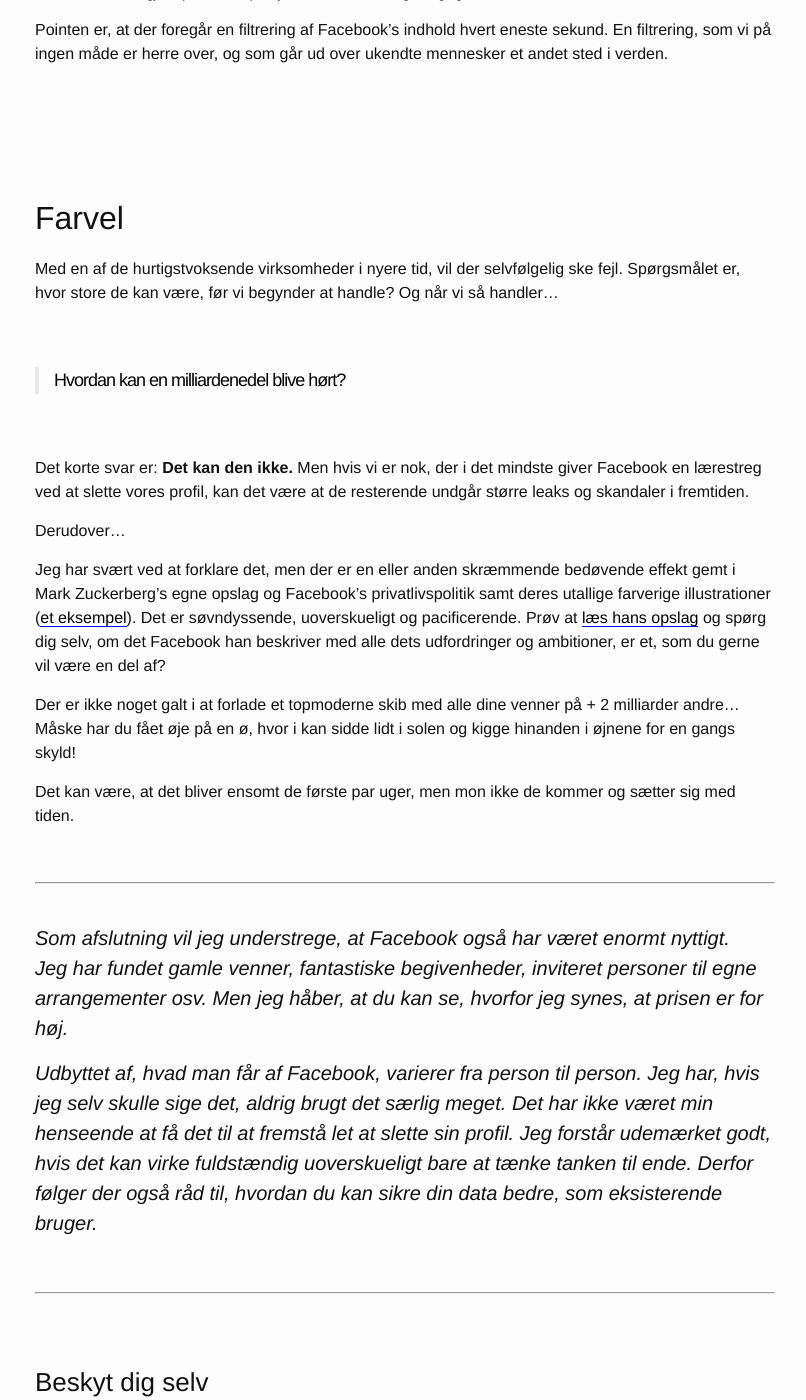
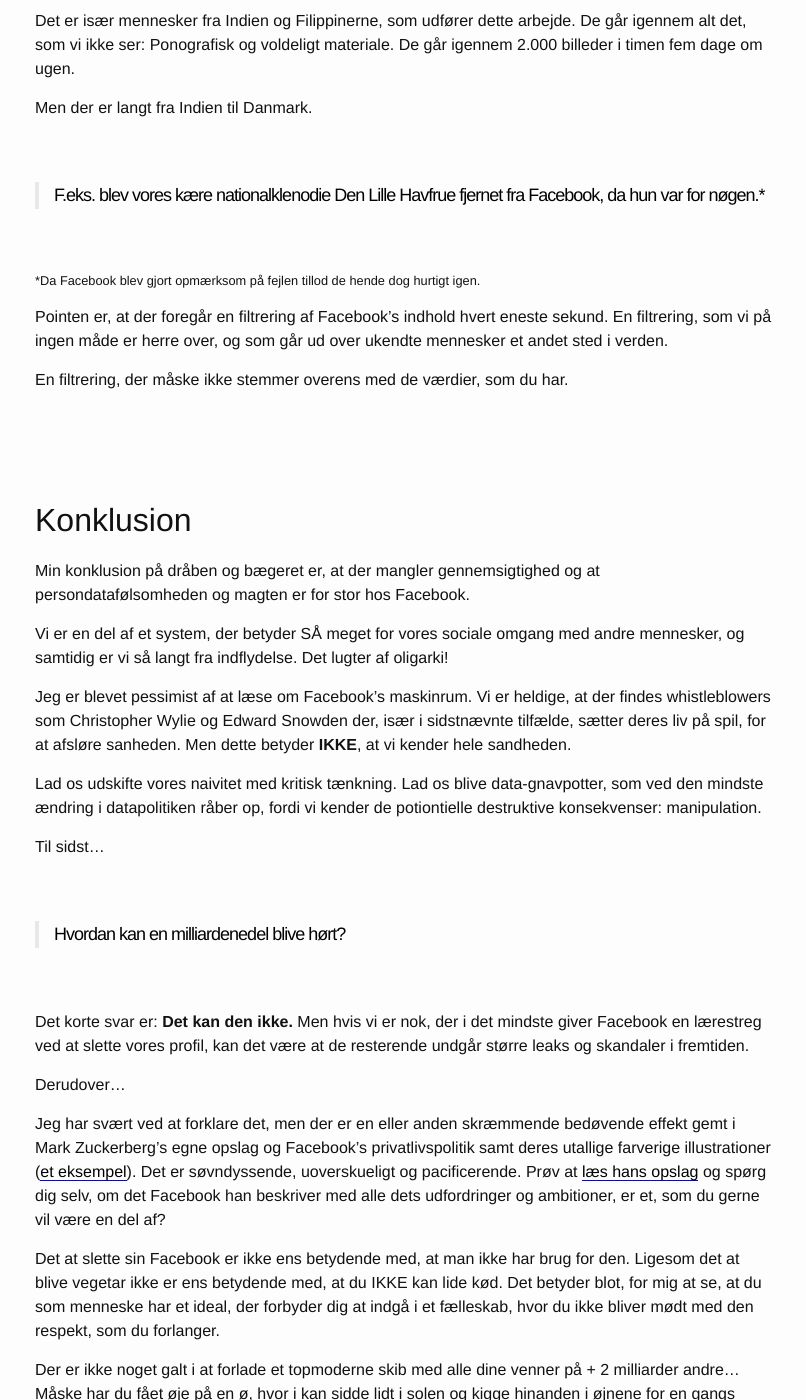
Before and after one commit to peterhoejlundandersen/hilsen, a Jekyll site: the page built from _posts/blogs/2018-04-03-hvorfor-jeg-slettede-min-facebook.markdown, in a window 1280 px wide and 1400 px high, scrolled down 15247 px. Shown: the whole window, without its empty margins (235-1041 px from the left). Built offline with Jekyll 4.4.1, drawn with Linux system fonts in a browser that asks for light colours; some of the changed text lies outside the part shown.

Commit message:
tabel to mobile and other corrections

```diff
--- /dev/null
+++ b/_includes/OCEAN_table.html
@@ -0,0 +1,22 @@
+<div class="table">
+  <div class="table-cell">
+    <div class="table-head">Åbenhed</div>
+    <div class="table-row">Kan du lide nye oplevelser?</div>
+  </div>
+  <div class="table-cell">
+    <div class="table-head">Ordentlighed</div>
+    <div class="table-row">Foretrækker du orden, vaner og planlægning? </div>
+  </div>
+  <div class="table-cell">
+    <div class="table-head">Udadvendthed</div>
+    <div class="table-row"> Kan du lide at bruge tid sammen med andre? Hvor social er du? </div>
+  </div>
+  <div class="table-cell">
+    <div class="table-head">Grad af enighed</div>
+    <div class="table-row"> Sætter du andre menneskers behov foran dine egne?</div>
+  </div>
+  <div class="table-cell">
+    <div class="table-head">Neurotiskhed</div>
+    <div class="table-row">Bekymrer du dig?</div>
+  </div>
+</div>
--- a/_posts/blogs/2018-04-03-hvorfor-jeg-slettede-min-facebook.markdown
+++ b/_posts/blogs/2018-04-03-hvorfor-jeg-slettede-min-facebook.markdown
@@ -28,7 +28,7 @@
 * Cambridge Analytica bliver hyret til at hjælpe præsidentkandidaterne Ted Cruz og Ben Carson med deres kampagne. CA modtager 750.000$ fra Ted Cruz's kampagne og 220.000$ fra Ben Carson's for denne service. [1](https://www.forbes.com/sites/jodywestby/2018/03/27/what-is-amazing-about-the-facebook-cambridge-analytica-story/#6bbdff7c7d34){:target="_blank" .small-source data-title="What is amazing about the Facebook Cambridge Analytica Story"}
 
 {: .small }
-* 4/4/2018 - [Nye tal offentliggjort af Facebook snakker om 87 millioner menneskers data. Det er et forsøg fra Facebooks side på at opgive det maksimalt mulige antal.](https://www.nytimes.com/2018/04/04/technology/mark-zuckerberg-testify-congress.html){:target="_blank"}
+* *4/4/2018 - [Nye tal offentliggjort af Facebook snakker om 87 millioner menneskers data. Det er et forsøg fra Facebooks side på at opgive det maksimalt mulige antal.](https://www.nytimes.com/2018/04/04/technology/mark-zuckerberg-testify-congress.html){:target="_blank"}.<br> [Derudover melder Ritzau, at der er 41.820 danskere blandt de indsamlede data.](https://www.dr.dk/nyheder/viden/teknologi/cambridge-analytica-kan-have-hoestet-41820-danskeres-facebook-profil){:target="_blank"}
 
 {: .blue-border }
 * **2015**
@@ -76,9 +76,7 @@
 {: .small}
 *Sæt "I hvor høj grad" foran hver uddybning, for at få oplevelsen af at måle det på en skala, som jo er ideen med OCEAN-modellen.
 
-| Åbenhed | Ordentlighed | Udadvendthed | Grad af enighed | Neurotiskhed |
-|:------:|:------:|:------:|:------:|:------:|
-| Kan du lide nye oplevelser? | Foretrækker du orden, vaner og planlægning? | Kan du lide at bruge tid sammen med andre? Hvor social er du? | Sætter du andre menneskers behov foran dine egne? | Bekymrer du dig? |
+{% include OCEAN_table.html %}
 
 Cambridge Analytica brugte OCEAN på den personlige Facebook data, som Kogan indsamlede, til at plotte millioner af menneskers åbenhed, ordentlighed, udadvendthed, grad af enighed, og neurotiskhed ind i et datasæt. I hvert fald i følge det leak, som kom frem i 2018. Det kommer vi til senere.
 
@@ -159,7 +157,7 @@
 
 > Det var en underlig ambivalent følelse af: Hvis jeg gør mig umage og læser om, hvad der virkelig foregår bag forhænget, så ender jeg nok med at slette min profil... Men jeg gjorde det aldrig, for jeg gad sgu da ikke at stå uden for fælleskabet!
 
-I årenes løb mistede jeg flere og flere (ægte) relationer til mine Facebook-venner. Til sidst havde jeg kun min lille sammentømret vennegruppe, som fungerer rigtig godt uden - dog med få undtagelser - et digitalt samlingssted. Det gjorde, sammen med dråben, at jeg som forventet endte med at slette min profil*. Her var hvad jeg fandt ud af, før jeg besluttede mig for at trykke på den store blå slet-knap.
+Det sidste stykke tid, har jeg næsten kun brugt det til min sammentømrede vennegruppe, som fungerer rigtig godt uden - dog med få undtagelser - et digitalt samlingssted. Det gjorde, sammen med dråben, at jeg som forventet endte med at slette min profil*. Her var hvad jeg fandt ud af, før jeg besluttede mig for at trykke på den store blå slet-knap.
 
 {: .small }
 *Der er stor forskel på at slette sin profil og at deaktivere den samt forskelle i sværhedsgraden for at få lov til at udføre den ene frem for den anden. Det kommer vi til senere. :)
@@ -308,9 +306,17 @@
 
 ### Dit ansigt bliver til data - og du hjælper til
 
+{: .center-image }
+![]({{ "assets/blogs/deepface.gif" || absolute_url }})
+
+{: .small .center-image }
+Images via Facebook
+
 Udover at Facebook faktisk har ret til at bruge dine billeder til annoncer [11](https://www.facebook.com/help/116356655118482?helpref=related){:target="_blank" .small-source data-title="Facebook help - Jeg ønsker ikke, at mit barns navn eller profilbillede skal knyttes sammen med annoncer." }  sker der også andet, når du uploader.
 
-Facebook købte i 2012 det israeliske firma Face.com [12](http://www.slate.com/blogs/future_tense/2014/03/18/deepface_facebook_face_recognition_software_is_97_percent_accurate.html){:target="_blank" .small-source data-title="Slate - Facebook’s New Face-Recognition Software Is Scary Good"}, som havde udviklet teknologi specialiseret til at genkende ansigter (face-recognition).
+Facebook købte i 2012 det israeliske firma Face.com [12](http://www.slate.com/blogs/future_tense/2014/03/18/deepface_facebook_face_recognition_software_is_97_percent_accurate.html){:target="_blank" .small-source data-title="Slate - Facebook’s New Face-Recognition Software Is Scary Good"}, som havde udviklet teknologi specialiseret til at genkende ansigter (face-recognition). Du kan se, på GIF'en over, hvordan det grundlæggende fungerer: Et billede bliver analyseret og sammenlignet med et andet billede fra en anden vinkel. Til sidst kan programmet skabe en tro kopi af dit ansigt i 3D.
+
+Du kan selv [afprøve teknologien med dit eget billede, hvis du har lyst.](http://cvl-demos.cs.nott.ac.uk/vrn/){:target="_blank"}
 
 Det blev senere til det program, der hedder DeepFace [13](https://en.wikipedia.org/wiki/DeepFace){:target="_blank" .small-source data-title="Wikipedia - DeepFace" }. Det hjælper dig med at foreslå tags af venner på billeder, som du har uploadet. Det skulle have en nøjagtighed på 97%.* Det blev trænet på 4 millioner Facebook-brugeres billeder.
 
@@ -422,13 +428,22 @@
 
 Pointen er, at der foregår en filtrering af Facebook's indhold hvert eneste sekund. En filtrering, som vi på ingen måde er herre over, og som går ud over ukendte mennesker et andet sted i verden.
 
+En filtrering, der måske ikke stemmer overens med de værdier, som du har.
 
 <br>
-<br>
 
-## Farvel
+## Konklusion
 
-Med en af de hurtigstvoksende virksomheder i nyere tid, vil der selvfølgelig ske fejl. Spørgsmålet er, hvor store de kan være, før vi begynder at handle? Og når vi så handler...
+Min konklusion på dråben og bægeret er, at der mangler gennemsigtighed og at persondatafølsomheden og magten er for stor hos Facebook.
+
+Vi er en del af et system, der betyder SÅ meget for vores sociale omgang med andre mennesker, og samtidig er vi så langt fra indflydelse. Det lugter af oligarki!
+
+Jeg er blevet pessimist af at læse om Facebook's maskinrum. Vi er heldige, at der findes whistleblowers som Christopher Wylie og Edward Snowden der, især i sidstnævnte tilfælde, sætter deres liv på spil, for at afsløre sanheden. Men dette betyder **IKKE**, at vi kender hele sandheden.
+
+Lad os udskifte vores naivitet med kritisk tænkning. Lad os blive data-gnavpotter, som ved den mindste ændring i datapolitiken råber op, fordi vi kender de potiontielle destruktive konsekvenser: manipulation.
+
+
+Til sidst...
 
 > Hvordan kan en milliardenedel blive hørt?
 
@@ -438,6 +453,8 @@
 
 Jeg har svært ved at forklare det, men der er en eller anden skræmmende bedøvende effekt gemt i Mark Zuckerberg's egne opslag og Facebook's privatlivspolitik samt deres utallige farverige illustrationer ([et eksempel](https://www.facebook.com/ads/about/?entry_product=ad_preferences){:target="_blank"}). Det er søvndyssende, uoverskueligt og pacificerende. Prøv at [læs hans opslag](https://da-dk.facebook.com/zuck){:target="_blank"} og spørg dig selv, om det Facebook han beskriver med alle dets udfordringer og ambitioner, er et, som du gerne vil være en del af?
 
+Det at slette sin Facebook er ikke ens betydende med, at man ikke har brug for den. Ligesom det at blive vegetar ikke er ens betydende med, at du IKKE kan lide kød. Det betyder blot, for mig at se, at du som menneske har et ideal, der forbyder dig at indgå i et fælleskab, hvor du ikke bliver mødt med den respekt, som du forlanger.
+
 Der er ikke noget galt i at forlade et topmoderne skib med alle dine venner på + 2 milliarder andre... Måske har du fået øje på en ø, hvor i kan sidde lidt i solen og kigge hinanden i øjnene for en gangs skyld!
 
 Det kan være, at det bliver ensomt de første par uger, men mon ikke de kommer og sætter sig med tiden.
@@ -446,9 +463,9 @@
 <hr>
 <br>
 
-#### *Som afslutning vil jeg understrege, at Facebook også har været enormt nyttigt.<br> Jeg har fundet gamle venner, fantastiske begivenheder, inviteret personer til egne arrangementer osv. Men jeg håber, at du kan se, hvorfor jeg synes, at prisen er for høj.*
+#### *Som afslutning vil jeg understrege, at Facebook også har været nyttigt.<br> Jeg har fundet gamle venner, fantastiske begivenheder, inviteret personer til egne arrangementer osv. Men jeg håber, at du kan se, hvorfor jeg synes, at prisen er for høj.*
 
-#### *Udbyttet af, hvad man får af Facebook, varierer fra person til person. Jeg har, hvis jeg selv skulle sige det, aldrig brugt det særlig meget. Det har ikke været min henseende at få det til at fremstå let at slette sin profil. Jeg forstår udemærket godt, hvis det kan virke fuldstændig uoverskueligt bare at tænke tanken til ende. Derfor følger der også råd til, hvordan du kan sikre din data bedre, som eksisterende bruger.*
+#### *Udbyttet af, hvad man får af Facebook, varierer fra person til person. Jeg har, hvis jeg selv skulle sige det, aldrig brugt det særlig meget. Det har ikke været min henseende at få det til at fremstå let at slette sin profil. Jeg forstår udemærket godt, hvis det kan virke fuldstændig uoverskueligt bare at tænke tanken til ende. Derfor følger der også råd til, hvordan du kan sikre din data bedre som eksisterende bruger.*
 
 <br>
 <hr>
@@ -483,13 +500,23 @@
 
 Jeg havde en meget speciel oplevelse, da jeg prøvede at slette min profil. Jeg troede først, at det var det samme som at deaktivere den. Det viste sig senere, at det var to HELT forskellige ting.
 
-At deaktivere den er ikke så svært. Du går ind i Indstillinger, Generelt og vælger den nederste, hvis jeg husker rigtigt.
+At deaktivere den er ikke så svært. Du går ind i Indstillinger, Generelt og vælger den nederste, hvis jeg husker rigtigt. Du kan derefter altid logge ind igen og gendanne din profil. Din beskeder forbliver åbne, så dine venner stadig kan skrive til dig. Mit oprindelig mål var at slette den fuldstændig. Men hvordan gør man lige det?
 
-**Men at slette den... Omg!**
+**Omg!**
 
-Jeg var nødt til at bruge Google.
 
-Derigennem fandt jeg [denne artikel, som hjalp mig](https://pageflows.com/blog/delete-facebook/){:target="_blank"}, hvis du er interesseret i at se, hvordan man gør ([husk at download din data først! hvis du er ved at gå hele vejen](https://www.facebook.com/help/131112897028467){:target="_blank"}).
+Jeg var nødt til at bruge Google. *
+
+{: .small }
+*Jeg gav senere min ven udfordringen: Hvor hurtigt kan du finde den side, hvor du sletter din Facebook UDEN brug af Google?
+Efter 5 minutter måtte han give op. Prøv selv!
+
+> **Udfordring!** Kan du, uden hjælp fra Google, finde den side på Facebook, hvor du kan slette din profil (ikke deaktivere den). *
+
+{: .small}
+*Vær ikke bange. Du skal indtaste din kode og bekræfte sletningen, når du finder siden. Derudover, hvis du også kommer til at gennemføre DET, kan du annullere sletningen i en uge.
+
+På Google fandt jeg [denne artikel, som hjalp mig](https://pageflows.com/blog/delete-facebook/){:target="_blank"}, hvis du er interesseret i at se, hvordan man gør ([husk at download din data først! hvis du er ved at gå hele vejen](https://www.facebook.com/help/131112897028467){:target="_blank"}).
 
 Jeg tror ikke, at det er helt tilfældigt, at det er så svært.
 
@@ -501,6 +528,8 @@
 Ja, der findes alternativer til Facebook, som hver især har forsøgt at bygge et socialt netværk op på et andet værdigrundlag.
 
 Nogle nævneværdige eksempler:
+
+[Mastodon - Verdens største gratis, open-source og decentraliseret microbloging netværk](https://joinmastodon.org/){:target="_blank"}
 
 [Vero - true social](https://www.vero.co/){:target="_blank"}
 
--- a/_sass/minima/_posts.scss
+++ b/_sass/minima/_posts.scss
@@ -1,7 +1,39 @@
 /* ALL STYLE FOR POSTS/POST*/
+.table {
+  min-height: 200px;
+  margin-bottom: 30px;
+  width: 100%;
+  text-align: left;
+  color: #3f3f3f;
+  border-collapse: collapse;
+  overflow: hidden;
+  .table-cell {
+    @media screen and (min-width: $on-palm) {
+      float: left;
+      width: 20%;
+    }
+  }
+  .table-head {
+    background-color: blue;
+    color: white;
+    border: 1px dashed blue;
+    border-bottom-color: #c9c9c9;
+    padding: 10px 15px;
+  }
+  .table-row {
+    border: 1px dashed blue;
+    padding: 10px 15px;
+  }
+
+}
+
 .small-source {
     font-size: 0.7em;
     vertical-align: top;
+}
+.center-image {
+  margin: 10px auto;
+  text-align: center;
 }
 a:visited {
     color: black;
--- a/assets/js/heading_list.js
+++ b/assets/js/heading_list.js
@@ -23,7 +23,7 @@
   var sources = document.querySelectorAll('.small-source');
   var html_part = "<ul class='sources'>";
   Array.from(sources).forEach(function(source) {
-		html_part += "<li class='heading-list-item'>" + source.innerText + "  <a href='" + source.getAttribute('href') + "'>" + source.dataset.title + "</a></li>";
+		html_part += "<li class='heading-list-item'>" + source.innerText + " - <a href='" + source.getAttribute('href') + "'>" + source.dataset.title + "</a></li>";
   });
   html_part += "</ul>";
   document.getElementById('sources').innerHTML = html_part;
```
Also changed, not shown: other parts of _posts/blogs/2018-04-03-hvorfor-jeg-slettede-min-facebook.markdown (+2 -2 lines), assets/blogs/deepface.gif (added), 5 other files.
